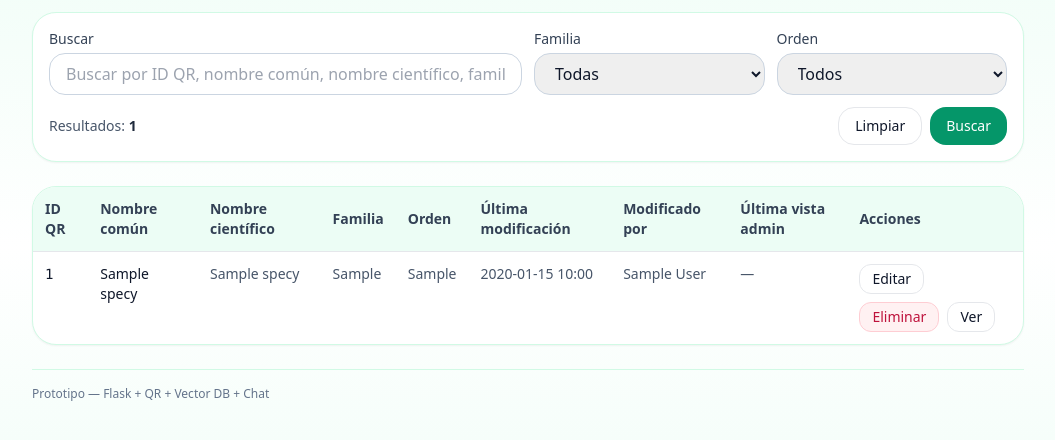
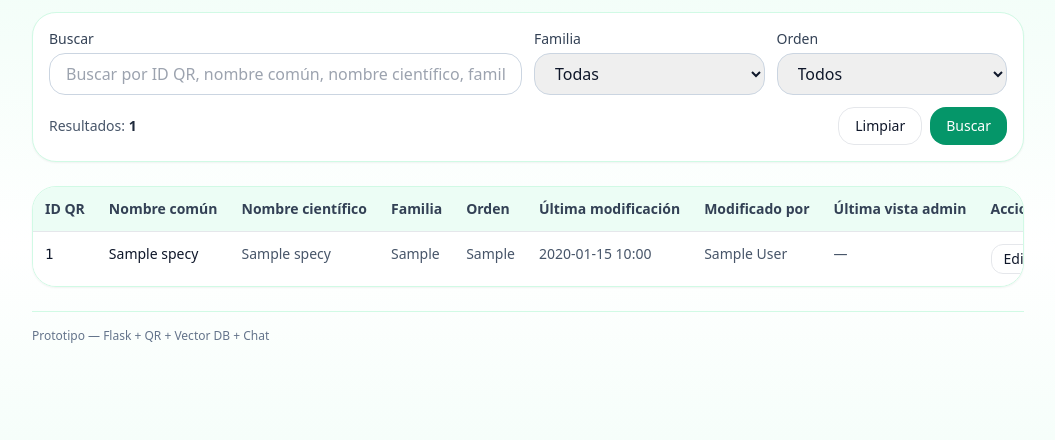
Before and after one commit to GustavoNightmare/InformacionMuseo, a Flask app: page /admin/especies in a window 1280 px wide. Shown: the part 153-593 px from the top of the page, without its empty margins (112-1167 px from the left). Run offline with Flask 3, Linux system fonts and the light colour scheme; a user stored in the database is signed in; tables that the repository leaves empty hold one stand-in row (values such as "Sample post"); some libraries are stand-ins or nearby versions.

Commit message:
correciones templates

```diff
--- a/templates/admin_especies_auditoria.html
+++ b/templates/admin_especies_auditoria.html
@@ -77,7 +77,7 @@
   <!-- Tabla de Auditoria -->
   <div class="rounded-3xl border border-emerald-100 bg-white shadow-sm overflow-hidden">
     <div class="overflow-x-auto">
-      <table class="w-full text-sm">
+      <table class="w-full text-sm min-w-max">
         <thead class="bg-emerald-50 text-slate-700">
           <tr>
             <th class="text-left p-3">Fecha/Hora</th>
--- a/templates/admin_metrics.html
+++ b/templates/admin_metrics.html
@@ -119,7 +119,7 @@
       <h3 class="font-medium">Ranking por Especie</h3>
     </div>
     <div class="overflow-x-auto">
-      <table class="w-full text-sm">
+      <table class="w-full text-sm min-w-max">
         <thead class="bg-emerald-50 text-slate-700">
           <tr>
             <th class="text-left p-3">Posición</th>
--- a/templates/admin_qr_list.html
+++ b/templates/admin_qr_list.html
@@ -45,8 +45,8 @@
   </div>
 </form>
 
-<div class="mt-6 rounded-3xl border border-emerald-100 bg-white shadow-sm overflow-hidden">
-  <table class="w-full text-sm">
+<div class="mt-6 rounded-3xl border border-emerald-100 bg-white shadow-sm overflow-x-auto">
+  <table class="w-full text-sm min-w-max">
     <thead class="bg-emerald-50 text-slate-700">
       <tr>
         <th class="text-left p-3">ID QR</th>
--- a/templates/admin_species_list.html
+++ b/templates/admin_species_list.html
@@ -59,8 +59,8 @@
   </div>
 </form>
 
-<div class="mt-6 rounded-3xl border border-emerald-100 bg-white shadow-sm overflow-hidden">
-  <table class="w-full text-sm">
+<div class="mt-6 rounded-3xl border border-emerald-100 bg-white shadow-sm overflow-x-auto">
+  <table class="w-full text-sm min-w-max">
     <thead class="bg-emerald-50 text-slate-700">
       <tr>
         <th class="text-left p-3">ID QR</th>
```
